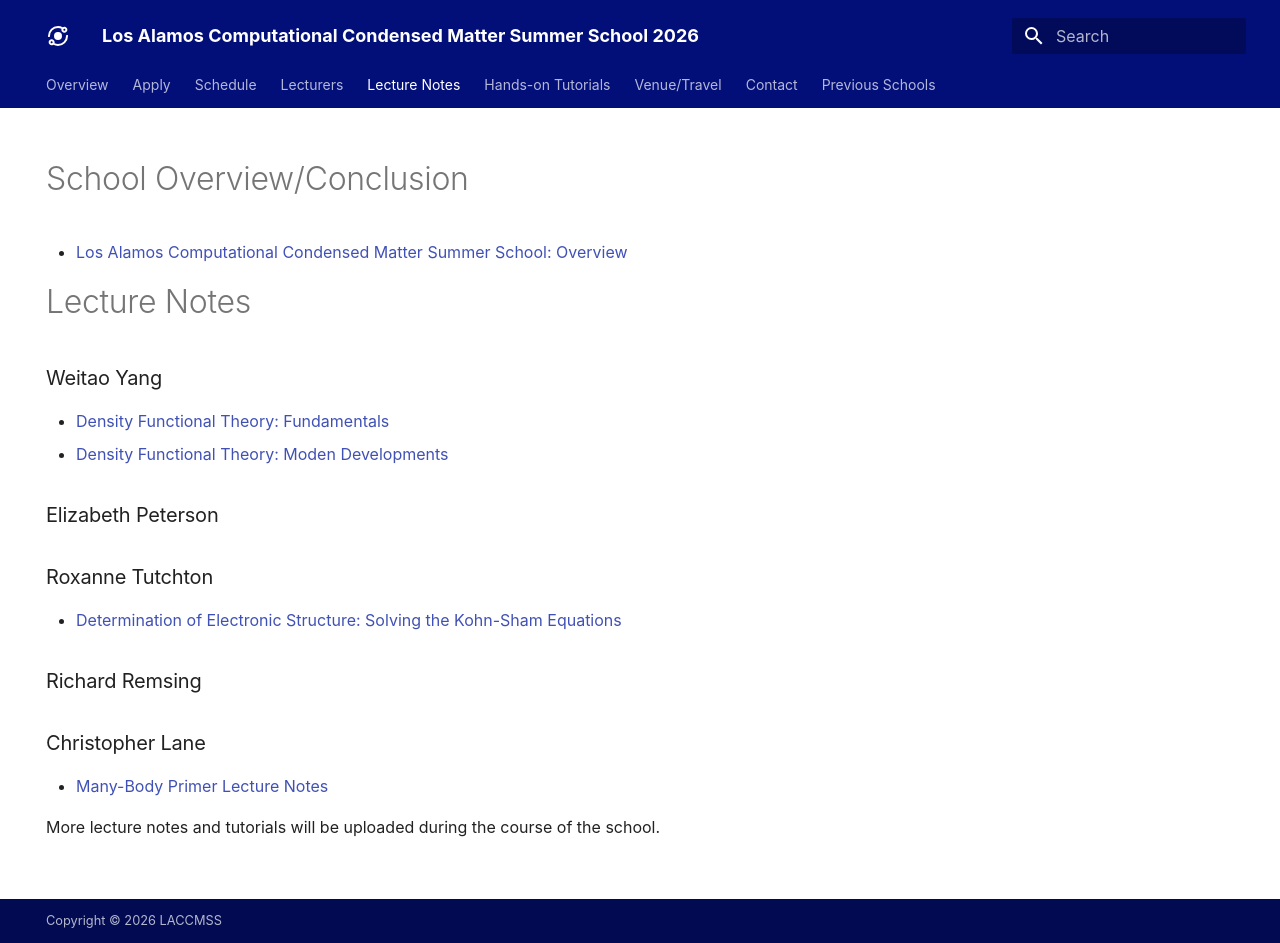
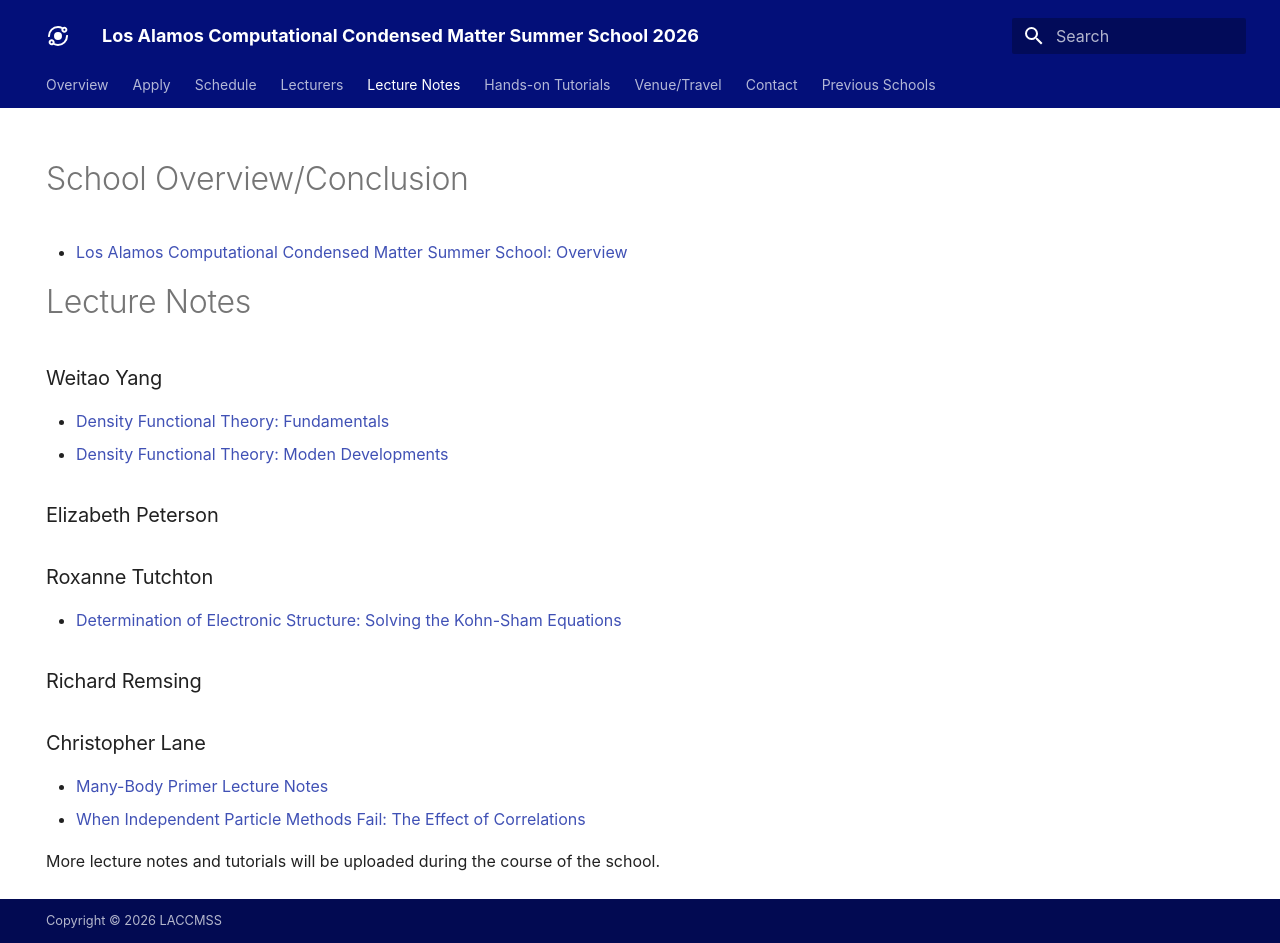
Before and after one commit to LACCMSS/2026, an MkDocs documentation site: the page built from docs/lecture_notes.md, in a window 1280 px wide and 943 px high. Built offline with MkDocs 1.6.1 and Material for MkDocs 9.7.7, drawn with Linux system fonts in a browser that asks for light colours; some web fonts are replaced.

Commit message:
Update lecture_notes.md

```diff
--- a/docs/lecture_notes.md
+++ b/docs/lecture_notes.md
@@ -24,7 +24,7 @@ title: Lecture Notes
 
 ### Christopher Lane
 - [Many-Body Primer Lecture Notes ](assets/Lecture_Data/Christopher_Lane/ManyBodyPrimerLectureNotes.pdf)
-
+- [When Independent Particle Methods Fail: The Effect of Correlations ](assets/Lecture_Data/Christopher_Lane/LANE_DFT_What_are_we_missing_Talk_2026.pdf)
 
 
 More lecture notes and tutorials will be uploaded during the course of the school.
```
